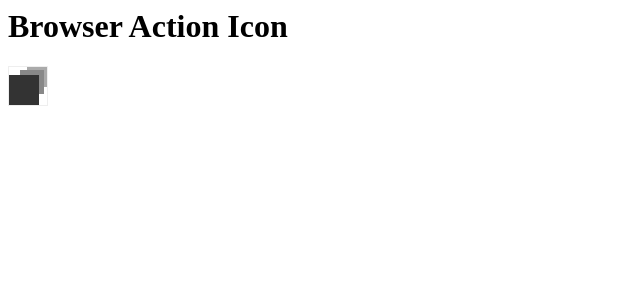
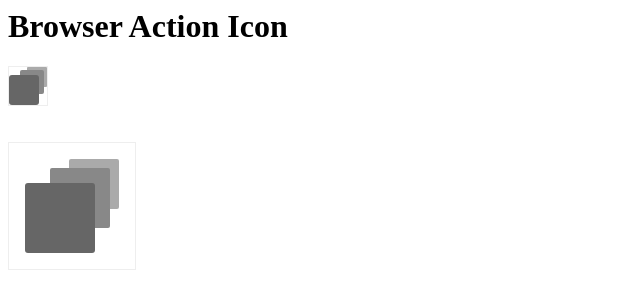
Before and after one commit to roykolak/domain-switcher, a browser extension: page assets/icons.html in a window 1280 px wide. Shown: the whole page, without its empty margins (0-640 px from the left). Drawn offline with Linux system fonts and the light colour scheme.

Commit message:
clean up icons

```diff
--- a/assets/icons.html
+++ b/assets/icons.html
@@ -6,6 +6,14 @@
         height: 38px;
         border: 1px solid #EEE;
         position: relative;
+      }
+      .icon-128 {
+        width: 128px;
+        height: 128px;
+        border: 1px solid #EEE;
+        position: relative;
+        padding: 16px;
+        box-sizing: border-box;
       }
       .layer {
         position: absolute;
@@ -17,6 +25,7 @@
         height: 20px;
         background: #AAA;
         z-index: 1;
+        border-radius: 1px;
       }
       .layer2 {
         top: 3px;
@@ -25,14 +34,35 @@
         height: 24px;
         background: #888;
         z-index: 2;
+        border-radius: 2px;
       }
       .layer3 {
         left: 0;
         bottom: 0;
         width: 30px;
         height: 30px;
-        background: #333;
+        background: #666;
         z-index: 3;
+        border-radius: 3px;
+      }
+      .icon-128 .layer3 {
+        left: 16px;
+        bottom: 16px;
+        width: 70px;
+        height: 70px;
+      }
+      .icon-128 .layer2 {
+        right: 25px;
+        top: 25px;
+        width: 60px;
+        height: 60px;
+      }
+      .icon-128 .layer1 {
+        right: 16px;
+        top: 16px;
+        width: 50px;
+        height: 50px;
+        border-radius: 2px;
       }
     </style>
   </head>
@@ -43,5 +73,12 @@
       <div class="layer layer2"></div>
       <div class="layer layer3"></div>
     </div>
+    <br />
+    <br />
+    <div class="icon-128">
+      <div class="layer layer1"></div>
+      <div class="layer layer2"></div>
+      <div class="layer layer3"></div>
+    </div>
   </body>
 </html>
```
Also changed, not shown: index.html (+24 -0 lines), template.html (+1 -1 lines), icons/brower-action-39px.png (deleted), icons/icon128.png, icons/icon16.png (deleted), icons/icon19.png (deleted), icons/icon38.png, icons/icon48.png (deleted), manifest.json.
